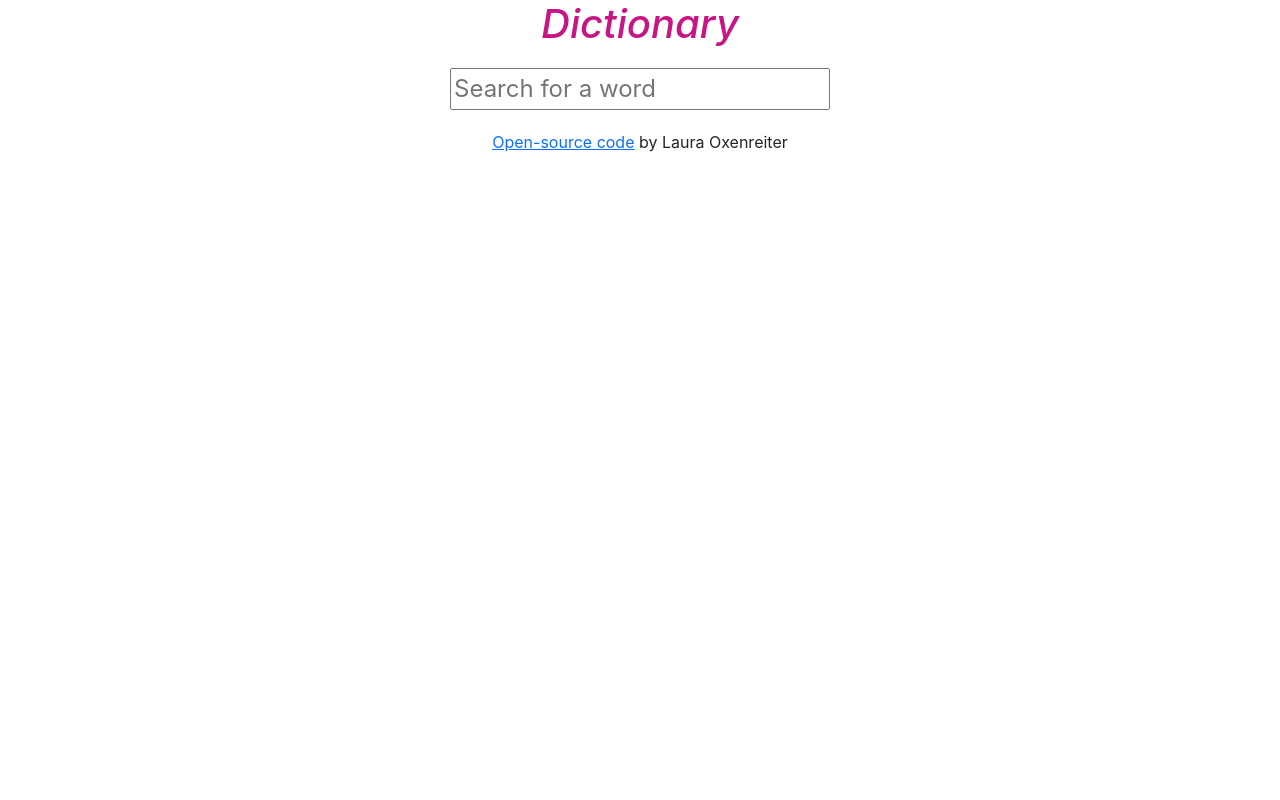
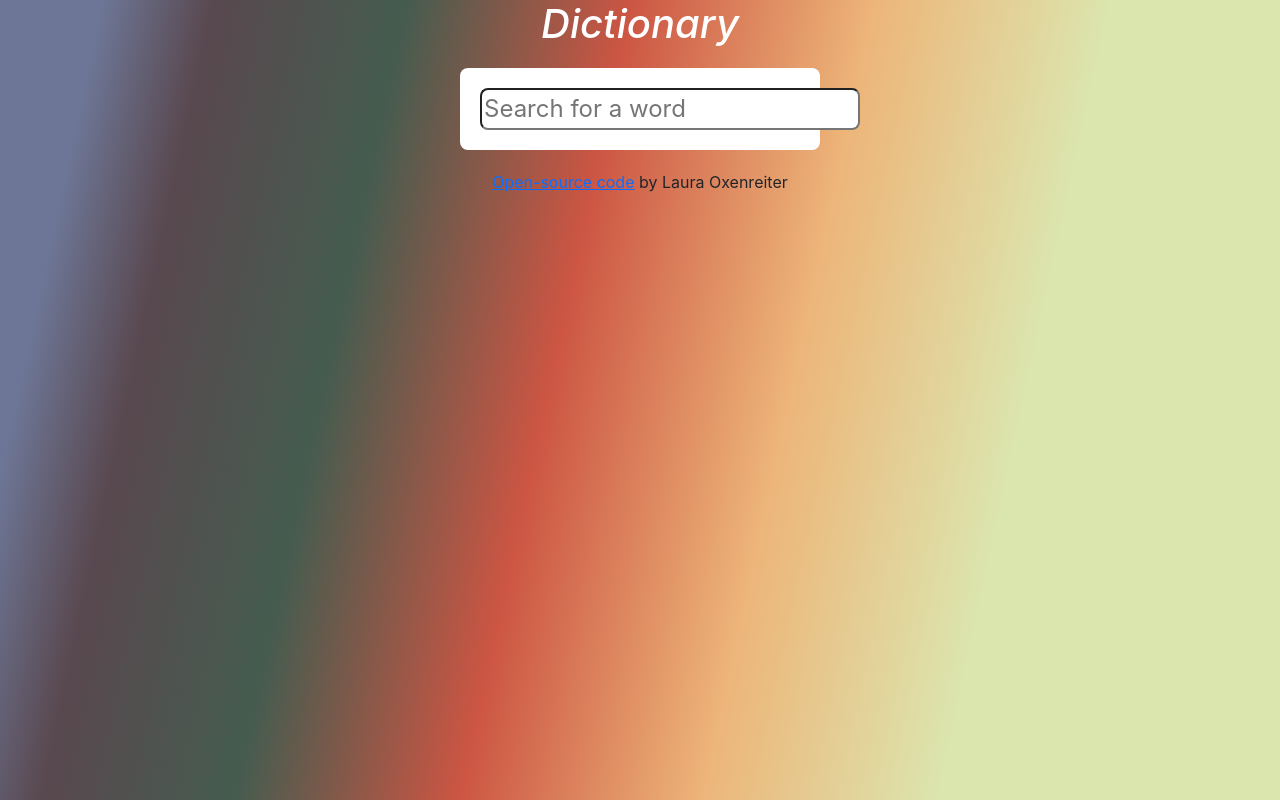
Before and after one commit to oxenreiterlm/react-dictionary, a React (Create React App) app: page / in a window 1280 px wide. Built offline with nearby package versions, Linux system fonts and the light colour scheme.

Commit message:
added and adjusted background gradient, added styling for sections

```diff
--- a/src/App.css
+++ b/src/App.css
@@ -1,6 +1,21 @@
+body {
+  background: linear-gradient(
+    102.2deg,
+    rgb(109, 118, 150) 7.1%,
+    rgb(89, 72, 79) 14.7%,
+    rgb(69, 92, 79) 28%,
+    rgb(204, 85, 67) 43.4%,
+    rgb(237, 181, 121) 60.2%,
+    rgb(219, 230, 175) 76.8%
+  );
+  height: 100vh;
+  background-repeat: no-repeat;
+  margin: 0 auto;
+  background-attachment: fixed;
+}
 .App-header {
   text-align: center;
-  color: mediumvioletred;
+  color: white;
   font-style: italic;
   margin-bottom: 20px;
 }
--- a/src/Dictionary.css
+++ b/src/Dictionary.css
@@ -1,6 +1,23 @@
+section {
+  background-color: white;
+  border-radius: 8px;
+  margin-top: 20px;
+  margin-left: 100px;
+  margin-right: 100px;
+  padding: 20px;
+}
+.searchForm {
+  width: 360px;
+  display: block;
+  margin: 0 auto;
+}
 .wordSearchForm {
   text-align: center;
   font-size: 24px;
+  border: none;
+}
+.inputForm {
+  border-radius: 8px;
 }
 .Results {
   margin-top: 10px;
--- a/src/Dictionary.js
+++ b/src/Dictionary.js
@@ -19,13 +19,16 @@ export default function Dictionary() {
   }
   return (
     <div className="Dictionary">
+      <section className="searchForm">
         <form onSubmit={search} className="wordSearchForm">
           <input
             type="search"
             placeholder="Search for a word"
             onChange={handleKeywordChange}
+            className="inputForm"
           />
         </form>
+      </section>
       <Results results={results} />
     </div>
   );
--- a/src/Results.js
+++ b/src/Results.js
@@ -1,24 +1,28 @@
 import React from "react";
 import Meaning from "./Meaning.js";
-import Phonetic from "./Phonetic.js";
 
 export default function Results(props) {
   if (props.results) {
     return (
       <div className="Results">
-        <h2>{props.results.word}</h2>
-        {props.results.phonetics.map(function (phonetic, index) {
-          return (
-            <div key={index}>
-              <Phonetic phonetic={phonetic} />
-            </div>
-          );
-        })}
+        <section>
+          <h2>{props.results.word}</h2>
+          <div className="Phonetic">
+            <a
+              href={props.results.phonetics[0].audio}
+              target="_blank"
+              rel="noreferrer"
+            >
+              Listen
+            </a>{" "}
+            /{props.results.phonetics[0].text}/
+          </div>
+        </section>
         {props.results.meanings.map(function (meaning, index) {
           return (
-            <div key={index}>
+            <section key={index}>
               <Meaning meaning={meaning} />
-            </div>
+            </section>
           );
         })}
       </div>
```
Lines whose indentation alone changed are shown as unchanged.
